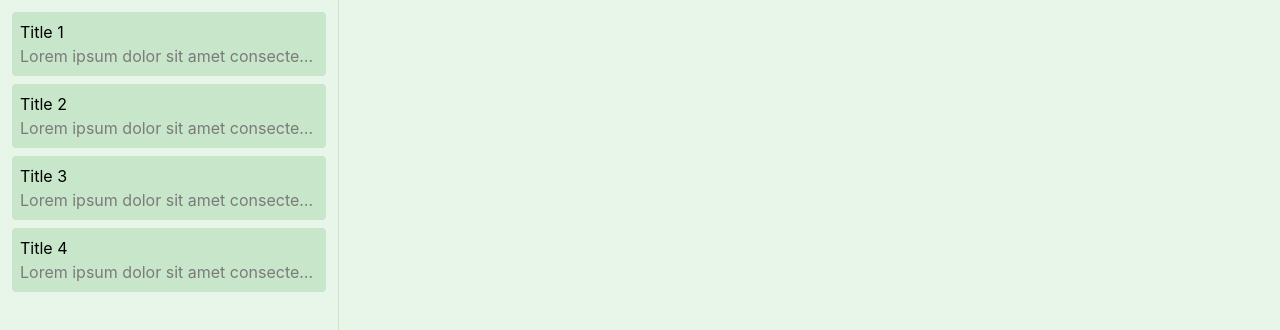
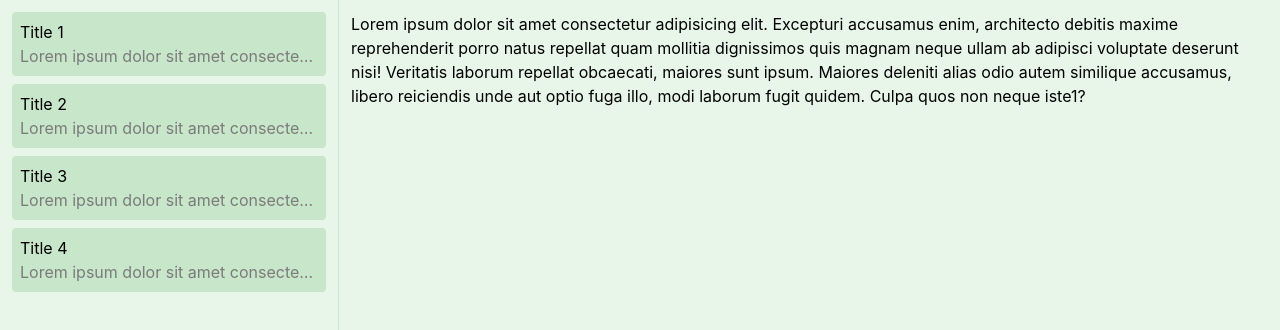
Before and after one commit to Nyikiwane/notes, a React (Vite) app: page /note-1 in a window 1280 px wide. Shown: the top 330 px of the page. Built offline with nearby package versions, Linux system fonts and the light colour scheme.

Commit message:
slug post

```diff
--- a/src/App.tsx
+++ b/src/App.tsx
@@ -1,14 +1,15 @@
 import './App.css';
 import Layout from './components/Layout';
 import { BrowserRouter as Router, Routes, Route } from 'react-router-dom';
+import Note from './components/Note';
 
 function App() {
   return (
     <Router>
       <Layout>
-      <Routes>
-        <Route path='/' element={<div>Home</div>} />
-      </Routes>
+        <Routes>
+          <Route path=':slug' element={<Note />} />
+        </Routes>
       </Layout>
     </Router>
   );
--- /dev/null
+++ b/src/components/Note.tsx
@@ -0,0 +1,16 @@
+import { useParams } from 'react-router-dom';
+import notes from '../lib/notes.json';
+
+
+function Note() {
+  const { slug } = useParams();
+  const note = notes[slug];
+
+  if (!note) {
+    return <div>No note this time, please compose yours!!</div>;
+  }
+
+  return <div>{note.body}</div>;
+}
+
+export default Note;
--- a/src/lib/notes.json
+++ b/src/lib/notes.json
@@ -1,18 +1,18 @@
 {
   "note-1": {
     "title": "Title 1",
-    "body": "Lorem ipsum dolor sit amet consectetur adipisicing elit. Excepturi accusamus enim, architecto debitis maxime reprehenderit porro natus repellat quam mollitia dignissimos quis magnam neque ullam ab adipisci voluptate deserunt nisi! Veritatis laborum repellat obcaecati, maiores sunt ipsum. Maiores deleniti alias odio autem similique accusamus, libero reiciendis unde aut optio fuga illo, modi laborum fugit quidem. Culpa quos non neque iste?"
+    "body": "Lorem ipsum dolor sit amet consectetur adipisicing elit. Excepturi accusamus enim, architecto debitis maxime reprehenderit porro natus repellat quam mollitia dignissimos quis magnam neque ullam ab adipisci voluptate deserunt nisi! Veritatis laborum repellat obcaecati, maiores sunt ipsum. Maiores deleniti alias odio autem similique accusamus, libero reiciendis unde aut optio fuga illo, modi laborum fugit quidem. Culpa quos non neque iste1?"
   },
   "note-2": {
     "title": "Title 2",
-    "body": "Lorem ipsum dolor sit amet consectetur adipisicing elit. Excepturi accusamus enim, architecto debitis maxime reprehenderit porro natus repellat quam mollitia dignissimos quis magnam neque ullam ab adipisci voluptate deserunt nisi! Veritatis laborum repellat obcaecati, maiores sunt ipsum. Maiores deleniti alias odio autem similique accusamus, libero reiciendis unde aut optio fuga illo, modi laborum fugit quidem. Culpa quos non neque iste?"
+    "body": "Lorem ipsum dolor sit amet consectetur adipisicing elit. Excepturi accusamus enim, architecto debitis maxime reprehenderit porro natus repellat quam mollitia dignissimos quis magnam neque ullam ab adipisci voluptate deserunt nisi! Veritatis laborum repellat obcaecati, maiores sunt ipsum. Maiores deleniti alias odio autem similique accusamus, libero reiciendis unde aut optio fuga illo, modi laborum fugit quidem. Culpa quos non neque iste2?"
   },
   "note-3": {
     "title": "Title 3",
-    "body": "Lorem ipsum dolor sit amet consectetur adipisicing elit. Excepturi accusamus enim, architecto debitis maxime reprehenderit porro natus repellat quam mollitia dignissimos quis magnam neque ullam ab adipisci voluptate deserunt nisi! Veritatis laborum repellat obcaecati, maiores sunt ipsum. Maiores deleniti alias odio autem similique accusamus, libero reiciendis unde aut optio fuga illo, modi laborum fugit quidem. Culpa quos non neque iste?"
+    "body": "Lorem ipsum dolor sit amet consectetur adipisicing elit. Excepturi accusamus enim, architecto debitis maxime reprehenderit porro natus repellat quam mollitia dignissimos quis magnam neque ullam ab adipisci voluptate deserunt nisi! Veritatis laborum repellat obcaecati, maiores sunt ipsum. Maiores deleniti alias odio autem similique accusamus, libero reiciendis unde aut optio fuga illo, modi laborum fugit quidem. Culpa quos non neque iste3?"
   },
   "note-4": {
     "title": "Title 4",
-    "body": "Lorem ipsum dolor sit amet consectetur adipisicing elit. Excepturi accusamus enim, architecto debitis maxime reprehenderit porro natus repellat quam mollitia dignissimos quis magnam neque ullam ab adipisci voluptate deserunt nisi! Veritatis laborum repellat obcaecati, maiores sunt ipsum. Maiores deleniti alias odio autem similique accusamus, libero reiciendis unde aut optio fuga illo, modi laborum fugit quidem. Culpa quos non neque iste?"
+    "body": "Lorem ipsum dolor sit amet consectetur adipisicing elit. Excepturi accusamus enim, architecto debitis maxime reprehenderit porro natus repellat quam mollitia dignissimos quis magnam neque ullam ab adipisci voluptate deserunt nisi! Veritatis laborum repellat obcaecati, maiores sunt ipsum. Maiores deleniti alias odio autem similique accusamus, libero reiciendis unde aut optio fuga illo, modi laborum fugit quidem. Culpa quos non neque iste4?"
   }
 }
```
